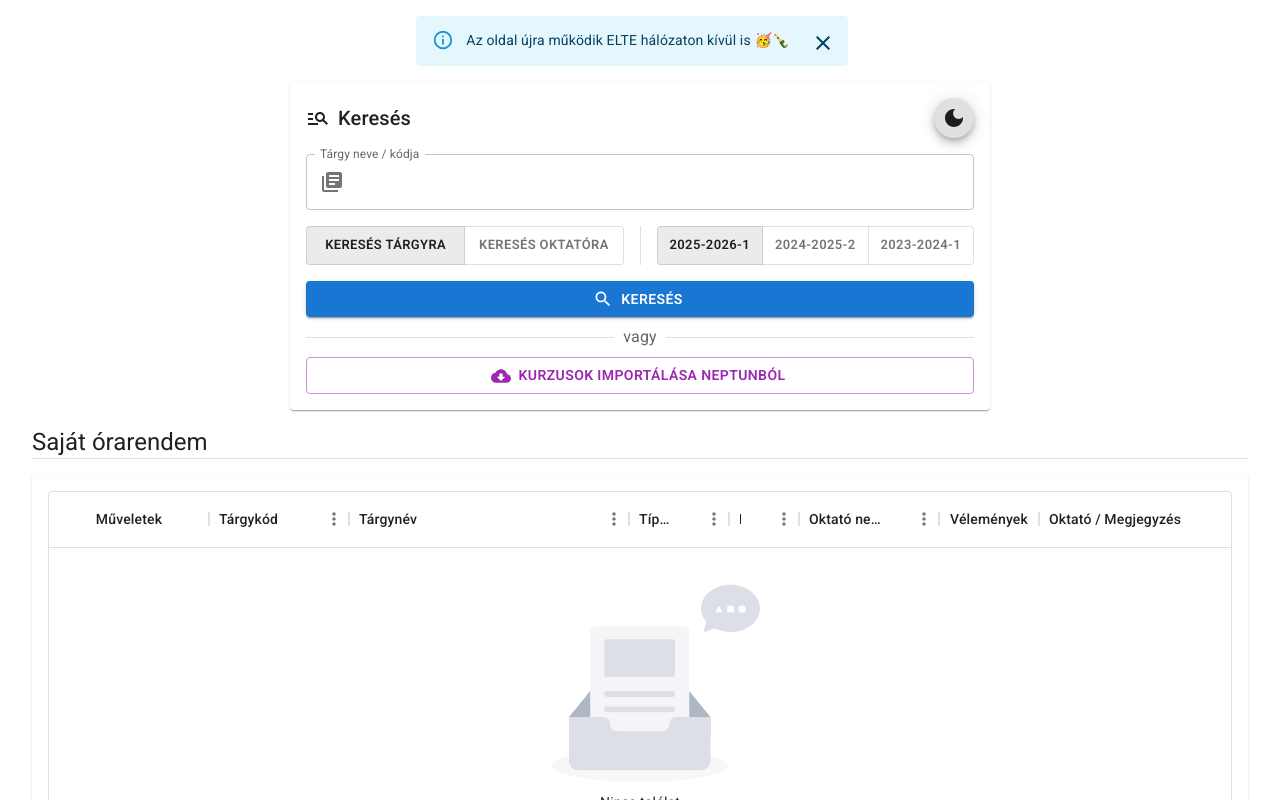
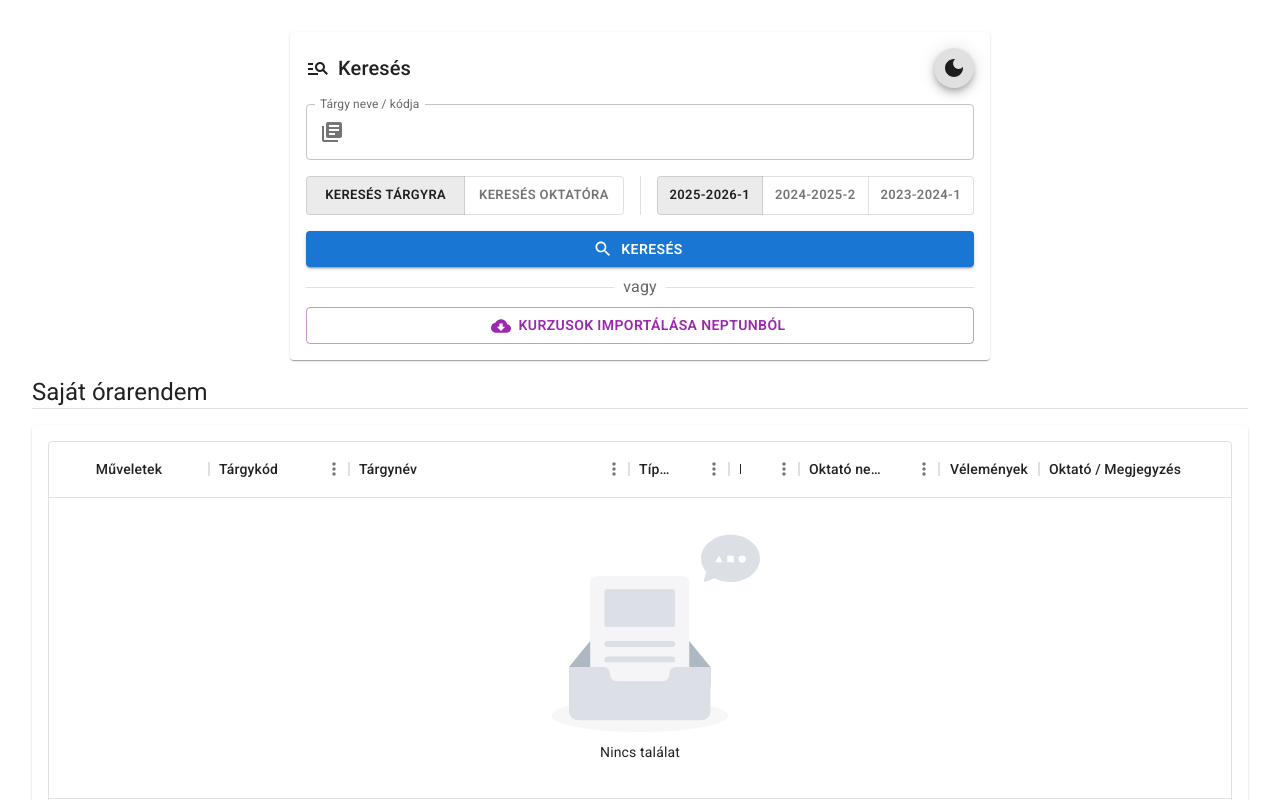
Before and after one commit to slashwarm/elte-orarend, a React (Vite) app in the folder apps/web/: page / in a window 1280 px wide. Shown: the top 800 px of the page. Built offline with nearby package versions, Linux system fonts and the light colour scheme.

Commit message:
Remove InfoBox

```diff
--- a/apps/web/src/components/TimetableLayout.tsx
+++ b/apps/web/src/components/TimetableLayout.tsx
@@ -10,7 +10,6 @@ import ViewOnlyCalendar from '../calendars/ViewOnlyCalendar';
 import Results from '../Results';
 import Search from '../Search';
 import EditEvent from '../EditEvent';
-import InfoBox from './InfoBox';
 import useDownloadImage from '../utils/image';
 import { useSearchResults, useLessonOperations, useLessonHistory, useKeyboardShortcuts } from '../hooks';
 import { useTimetableContext } from '../contexts';
@@ -68,7 +67,6 @@ const TimetableLayout: React.FC<TimetableLayoutProps> = ({ viewOnly }) => {
         <>
             <Box component="main" sx={{ flex: 1, mt: 0 }} p={{ xs: 1, sm: 2, md: 4 }}>
                 <Grid container direction="column" spacing={2} alignContent="center">
-                    <InfoBox />
                     {!viewOnly && (
                         <Grid item xs={12} sm={6} md={4} lg={3}>
                             <Paper
```
